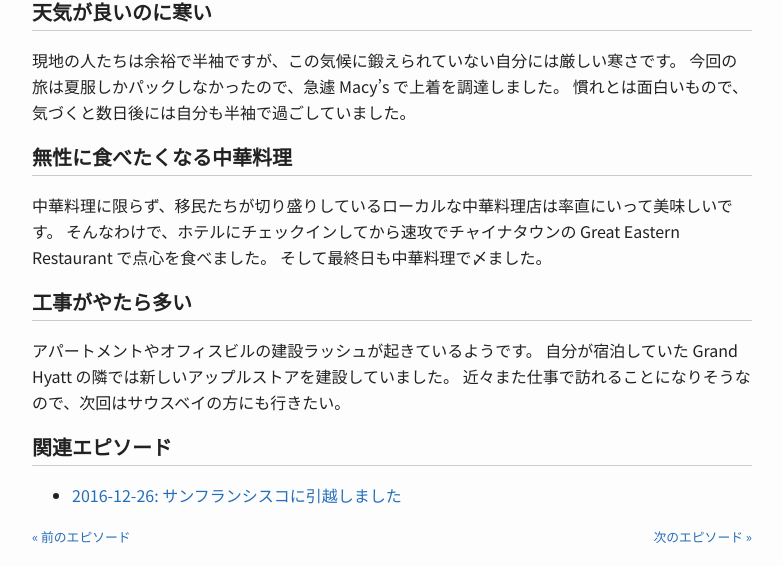
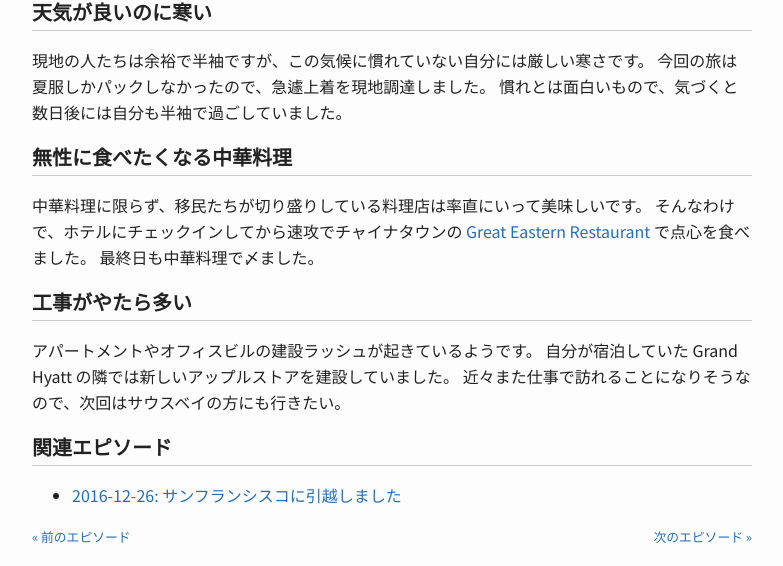
Before and after one commit to toru/ep.torumk.com, a Jekyll site: the page built from _posts/2015-08-11-san-francisco.md, in a window 1280 px wide. Shown: the part 720-1286 px from the top of the page, without its empty margins (248-1031 px from the left). Built offline with Jekyll 4.4.1, drawn with Linux system fonts in a browser that asks for light colours.

Commit message:
posts: fix logically incorrect sentence

```diff
--- a/_posts/2015-08-11-san-francisco.md
+++ b/_posts/2015-08-11-san-francisco.md
@@ -12,15 +12,15 @@ published: true
 
 ## 天気が良いのに寒い
 
-現地の人たちは余裕で半袖ですが、この気候に鍛えられていない自分には厳しい寒さです。
-今回の旅は夏服しかパックしなかったので、急遽 Macy's で上着を調達しました。
+現地の人たちは余裕で半袖ですが、この気候に慣れていない自分には厳しい寒さです。
+今回の旅は夏服しかパックしなかったので、急遽上着を現地調達しました。
 慣れとは面白いもので、気づくと数日後には自分も半袖で過ごしていました。
 
 ## 無性に食べたくなる中華料理
 
-中華料理に限らず、移民たちが切り盛りしているローカルな中華料理店は率直にいって美味しいです。
-そんなわけで、ホテルにチェックインしてから速攻でチャイナタウンの Great Eastern Restaurant で点心を食べました。
-そして最終日も中華料理で〆ました。
+中華料理に限らず、移民たちが切り盛りしている料理店は率直にいって美味しいです。
+そんなわけで、ホテルにチェックインしてから速攻でチャイナタウンの [Great Eastern Restaurant](https://www.yelp.com/biz/great-eastern-restaurant-san-francisco) で点心を食べました。
+最終日も中華料理で〆ました。
 
 ## 工事がやたら多い
 
```
